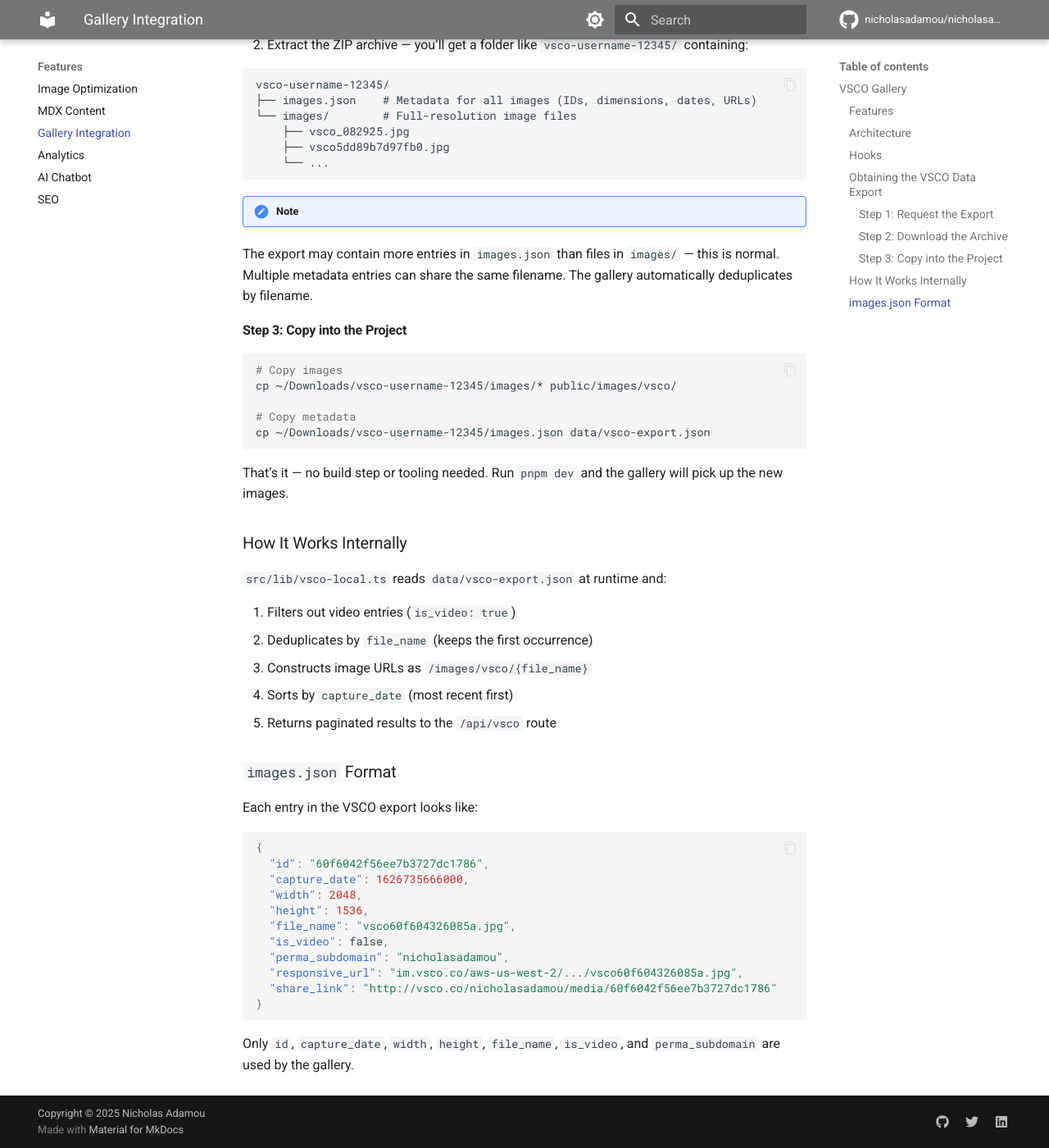
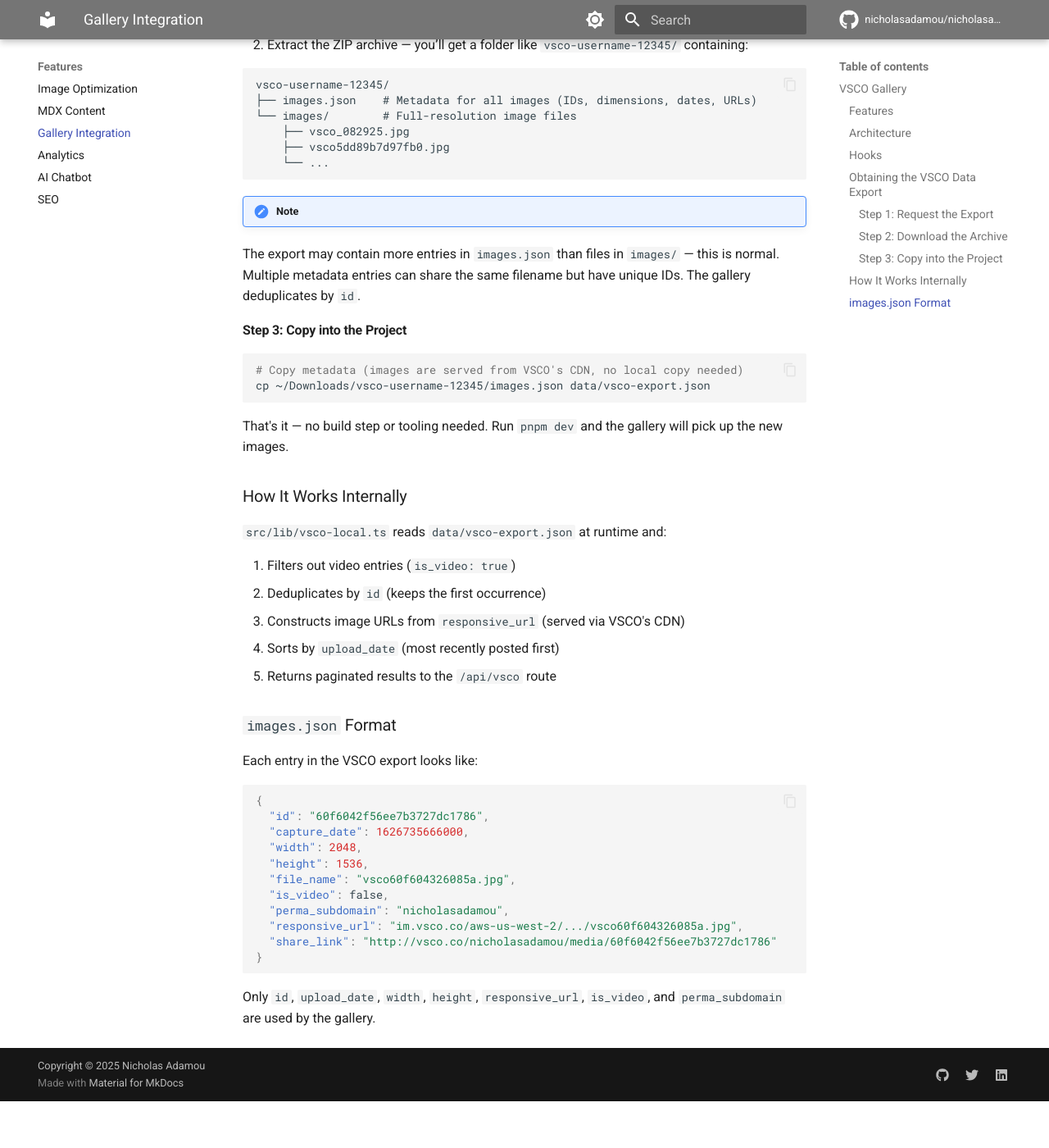
Before and after one commit to nicholasadamou/nicholasadamou.com, an MkDocs documentation site: the page built from docs/src/features/gallery.md, in a window 1280 px wide and 1400 px high, scrolled down 1339 px. Shown: the whole window at 82% size. Built offline with MkDocs 1.6.1 and Material for MkDocs 9.7.7, drawn with Linux system fonts in a browser that asks for light colours; comment, search, counter and statistics services are not loaded; after the commit the page ends 2682 px from its top, so only the background shows below that; some of the changed text lies outside the part shown.

Commit message:
docs: update VSCO references to reflect CDN-based architecture

````diff
--- a/docs/src/features/gallery.md
+++ b/docs/src/features/gallery.md
@@ -15,7 +15,7 @@
 ### Architecture
 
 1. **Data Source**: `data/vsco-export.json` — raw VSCO data export
-2. **Images**: `public/images/vsco/` — image files from the export
+2. **Images**: Served directly from VSCO's CDN (`im.vsco.co`)
 3. **Data Reader**: `src/lib/vsco-local.ts` reads the export JSON directly
 4. **API Route**: `/api/vsco` serves paginated images
 5. **Gallery Components**: `VscoGallery` and `FeaturedGallery`
@@ -51,28 +51,25 @@
 ```
 
 !!! note
-The export may contain more entries in `images.json` than files in `images/` — this is normal. Multiple metadata entries can share the same filename. The gallery automatically deduplicates by filename.
+The export may contain more entries in `images.json` than files in `images/` — this is normal. Multiple metadata entries can share the same filename but have unique IDs. The gallery deduplicates by `id`.
 
 #### Step 3: Copy into the Project
 
 ```bash
-# Copy images
-cp ~/Downloads/vsco-username-12345/images/* public/images/vsco/
-
-# Copy metadata
+# Copy metadata (images are served from VSCO's CDN, no local copy needed)
 cp ~/Downloads/vsco-username-12345/images.json data/vsco-export.json
 ```
 
-That’s it — no build step or tooling needed. Run `pnpm dev` and the gallery will pick up the new images.
+That's it — no build step or tooling needed. Run `pnpm dev` and the gallery will pick up the new images.
 
 ### How It Works Internally
 
 `src/lib/vsco-local.ts` reads `data/vsco-export.json` at runtime and:
 
 1. Filters out video entries (`is_video: true`)
-2. Deduplicates by `file_name` (keeps the first occurrence)
-3. Constructs image URLs as `/images/vsco/{file_name}`
-4. Sorts by `capture_date` (most recent first)
+2. Deduplicates by `id` (keeps the first occurrence)
+3. Constructs image URLs from `responsive_url` (served via VSCO's CDN)
+4. Sorts by `upload_date` (most recently posted first)
 5. Returns paginated results to the `/api/vsco` route
 
 ### `images.json` Format
@@ -93,4 +90,4 @@
 }
 ```
 
-Only `id`, `capture_date`, `width`, `height`, `file_name`, `is_video`, and `perma_subdomain` are used by the gallery.
+Only `id`, `upload_date`, `width`, `height`, `responsive_url`, `is_video`, and `perma_subdomain` are used by the gallery.
````
Also changed, not shown: docs/src/architecture/tech-stack.md (+2 -2 lines), docs/src/features/image-optimization.md (+2 -2 lines), docs/src/scripts/setup.md (+2 -2 lines).
